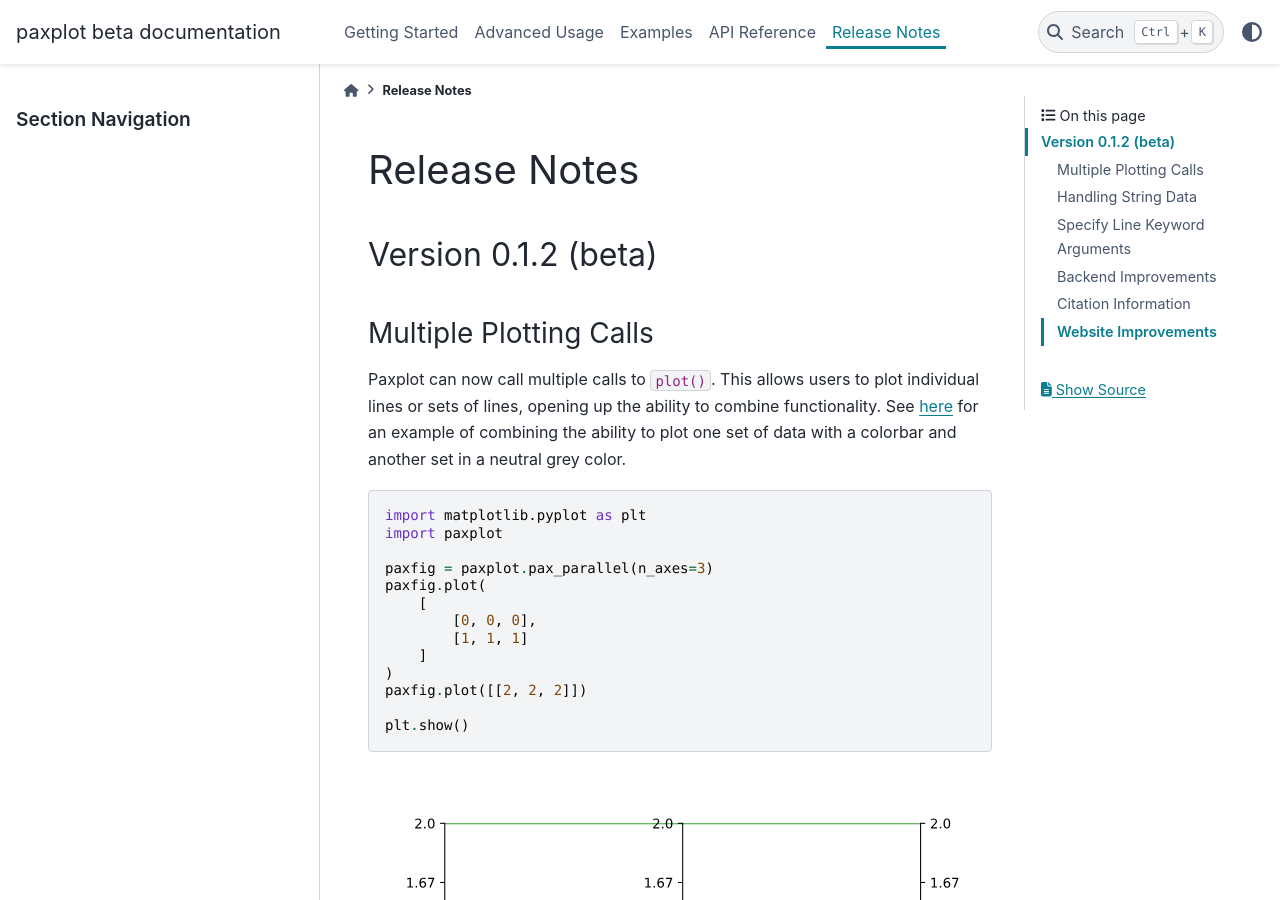
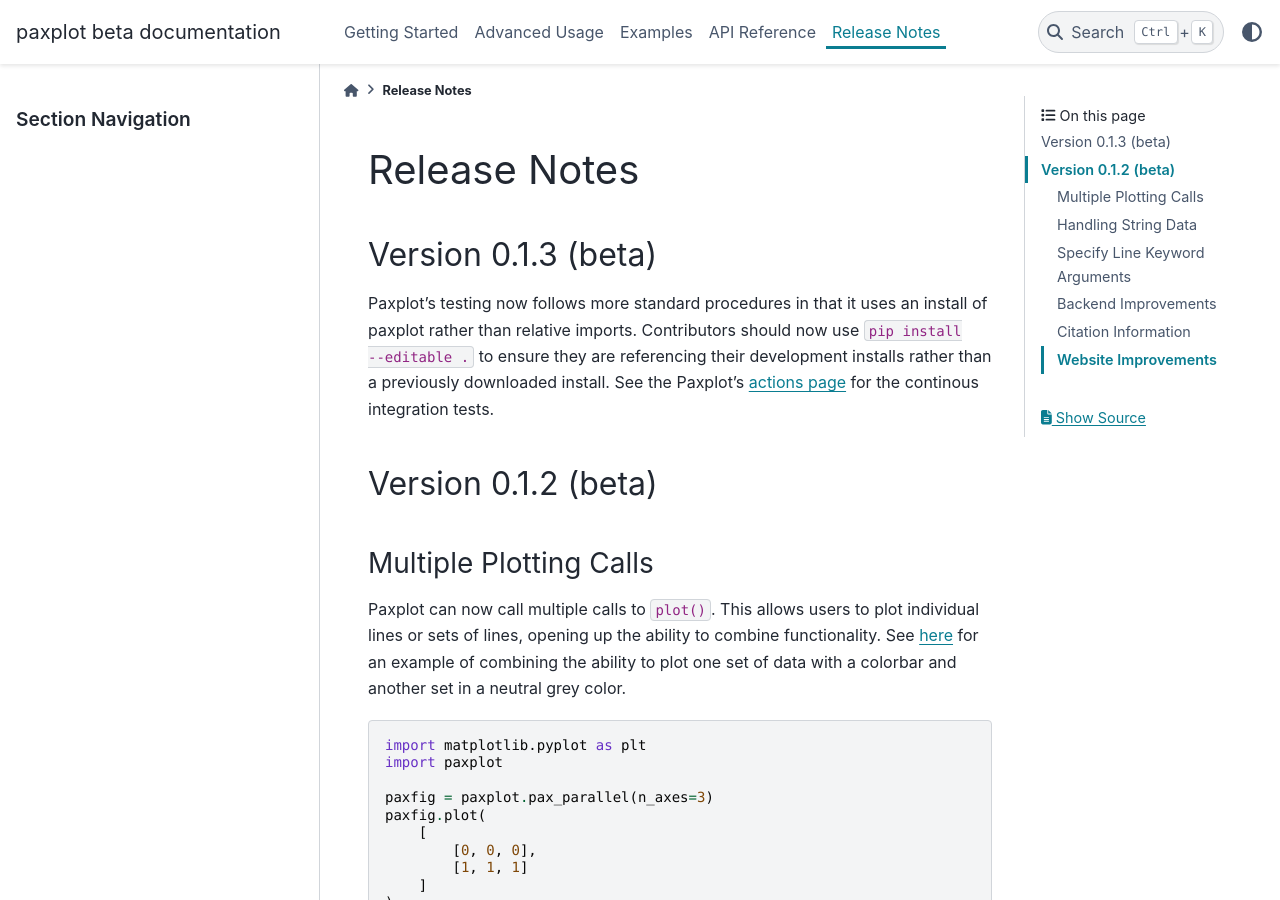
Before and after one commit to paxplot/paxplot, a Sphinx documentation site: the page built from docs/source/release.rst, in a window 1280 px wide and 900 px high. Built offline with Sphinx 7.4.7 and the PyData theme 0.15.4, drawn with Linux system fonts in a browser that asks for light colours.

Commit message:
Add release notes

```diff
--- a/docs/source/release.rst
+++ b/docs/source/release.rst
@@ -1,5 +1,10 @@
 Release Notes
 =============
+
+Version 0.1.3 (beta)
+--------------------
+
+Paxplot's testing now follows more standard procedures in that it uses an install of paxplot rather than relative imports. Contributors should now use :code:`pip install --editable .` to ensure they are referencing their development installs rather than a previously downloaded install. See the Paxplot's `actions page <https://github.com/kravitsjacob/paxplot/actions>`_ for the continous integration tests.
 
 Version 0.1.2 (beta)
 --------------------
```
